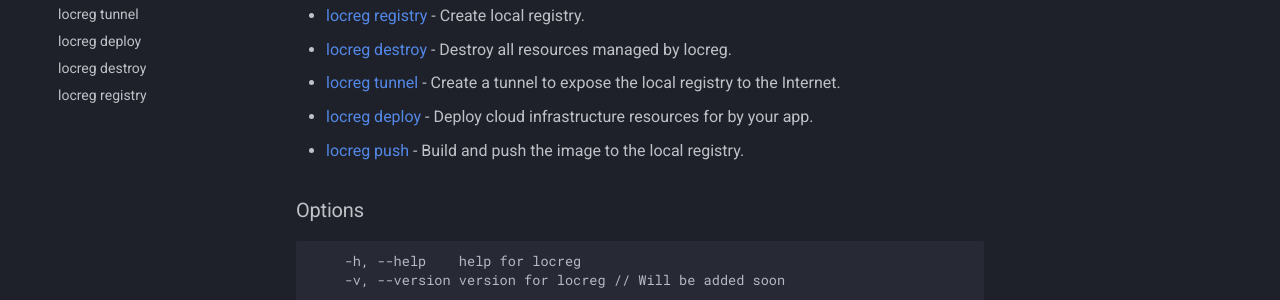
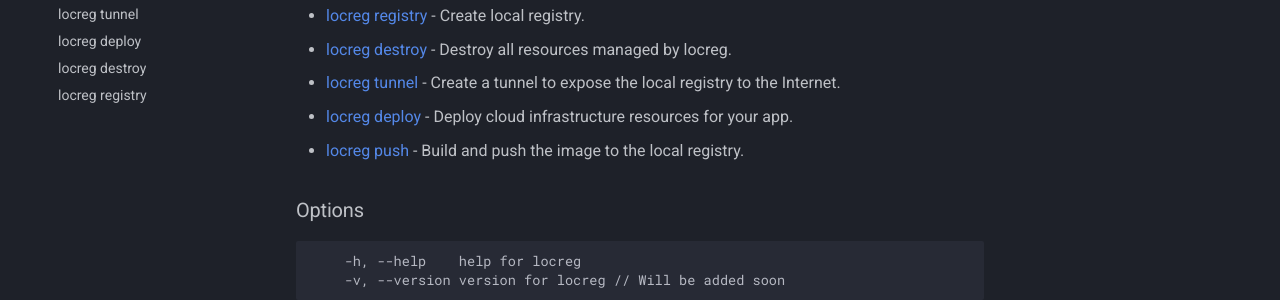
Before and after one commit to Uitware/locreg, an MkDocs documentation site: the page built from docs/cli/locreg.md, in a window 1280 px wide. Shown: the part 331-631 px from the top of the page. Built offline with MkDocs 1.6.1 and Material for MkDocs 9.7.7, drawn with Linux system fonts in a browser that asks for light colours; comment, search, counter and statistics services are not loaded.

```diff
--- a/docs/cli/locreg.md
+++ b/docs/cli/locreg.md
@@ -7,7 +7,7 @@
 - [locreg registry](locreg_registry.md) - Create local registry.
 - [locreg destroy](locreg_destroy.md) - Destroy all resources managed by locreg.
 - [locreg tunnel](locreg_tunnel.md) - Create a tunnel to expose the local registry to the Internet.
-- [locreg deploy](locreg_deploy.md) - Deploy cloud infrastructure resources for by your app.
+- [locreg deploy](locreg_deploy.md) - Deploy cloud infrastructure resources for your app.
 - [locreg push](locreg_push.md) - Build and push the image to the local registry.
 
 ### Options
```
Also changed, not shown: README.md (+2 -2 lines), docs/configuration.md (+2 -2 lines).
